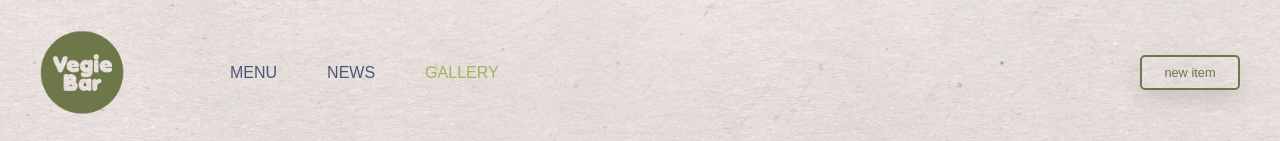
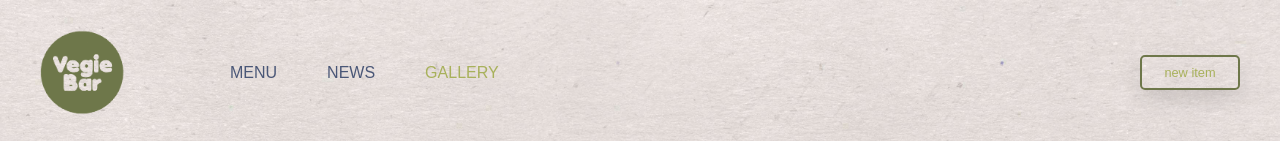
Before and after one commit to halahasz/React-Restaurant-App, a React (Create React App) app: page /gallery in a window 1280 px wide. In both pictures the pointer is over the button "new item". Shown: the top 141 px of the page. Built offline with nearby package versions, Linux system fonts and the light colour scheme; a web font is replaced by a local one.

Commit message:
hover button color updated

```diff
--- a/src/components/Button/Button.module.scss
+++ b/src/components/Button/Button.module.scss
@@ -28,7 +28,7 @@
   &:hover {
     border: 2px solid #6e774a;
     background-color: transparent;
-    color: #6e774a;
+    color: #a8b15b;
   }
   &:active,
   &:focus {
```
